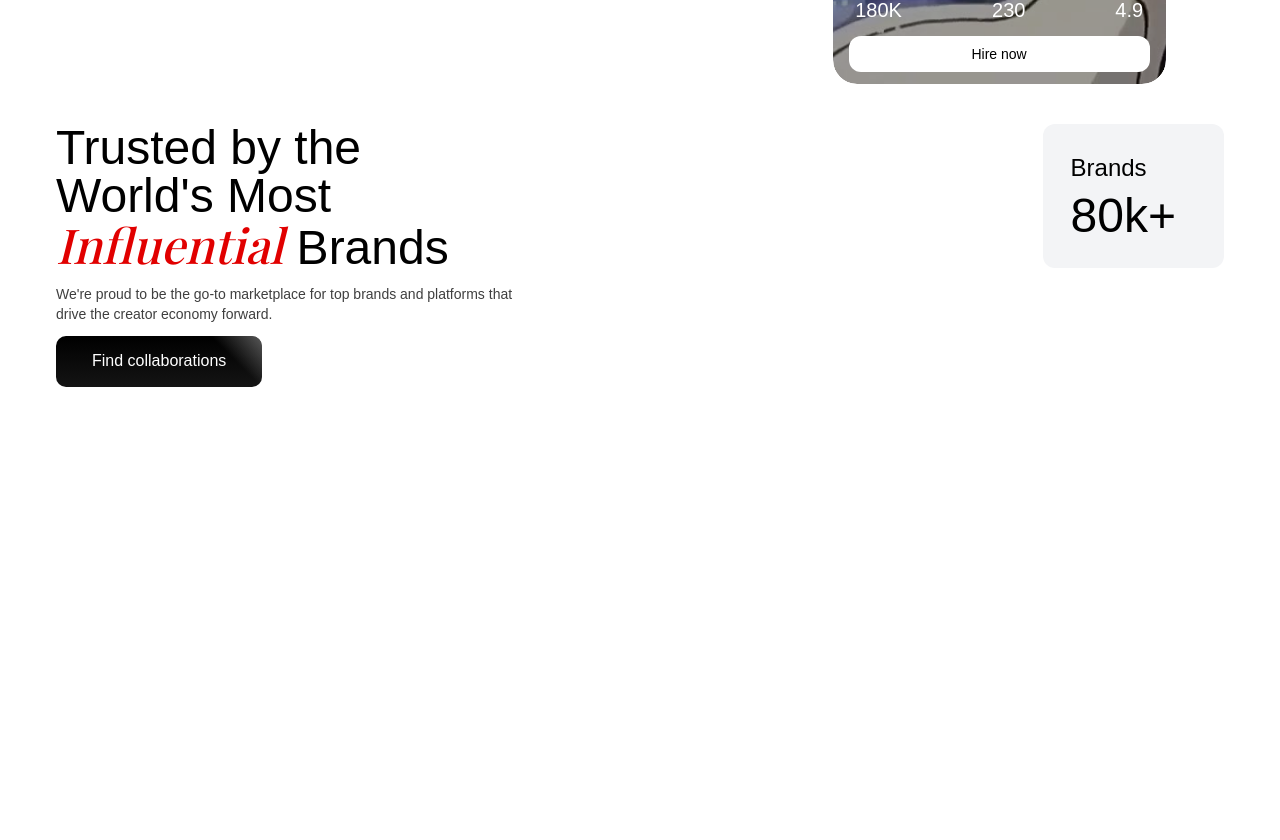
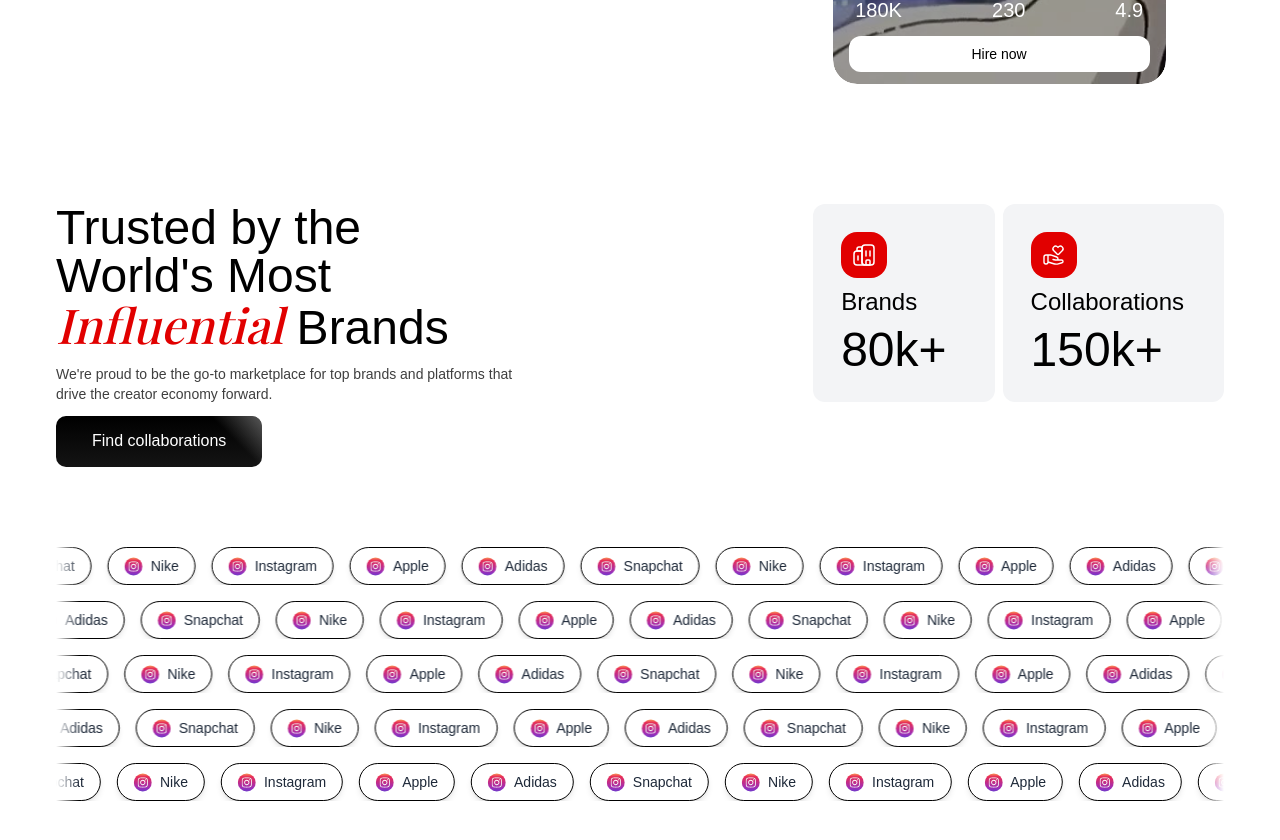
Before and after one commit to MuhammadKhizar89/CollabVerge-FYP, a Next.js app in the folder client/: page / in a window 1280 px wide. Shown: the part 640-1480 px from the top of the page. Before the commit the page ends 1035 px from the top, so only its background shows below. Built offline with nearby package versions, Linux system fonts and the light colour scheme; a web font is replaced by a local one.

Commit message:
Trusted Partners

```diff
--- a/client/src/app/page.tsx
+++ b/client/src/app/page.tsx
@@ -3,9 +3,9 @@
 
 export default function Home() {
   return (
-    <>
+    <div className="flex flex-col gap-20">
       <Hero />
       <TrustedPartners />
-    </>
+    </div>
   );
 }
--- /dev/null
+++ b/client/src/components/landingpage/BrandScoller.tsx
@@ -0,0 +1,52 @@
+"use client";
+import style from '@/styles/landing-page.module.css';
+import { InstagramIcon } from "@/icons";
+const brands = [
+  { name: "Snapchat", icon: "/images/hero-2.jpg" },
+  { name: "Nike", icon: "/images/hero-2.jpg" },
+  { name: "Instagram", icon: "/images/hero-2.jpg" },
+  { name: "Apple", icon: "/images/hero-2.jpg" },
+  { name: "Adidas", icon: "/images/hero-2.jpg" },
+];
+
+function ScrollingRow({ speed, reverse }: { speed: number; reverse?: boolean }) {
+  return (
+    <div
+      className="overflow-hidden whitespace-nowrap"
+      style={{
+        maskImage:
+          "linear-gradient(to right, transparent, black 2%, black 98%, transparent)",
+      }}
+    >
+      <div
+        className={`flex gap-4 ${style.animateScroll}`}
+        style={{
+          animationDuration: `${speed}s`,
+          animationDirection: reverse ? "reverse" : "normal",
+        }}
+      >
+        {[...brands,...brands,...brands, ...brands].map((b, i) => (
+          <div
+            key={i}
+            className="flex items-center gap-2 px-4 py-2 bg-white rounded-full shadow-md border shrink-0"
+          >
+            <InstagramIcon/>
+            <span className="text-sm font-medium text-gray-800">{b.name}</span>
+          </div>
+        ))}
+      </div>
+    </div>
+  );
+}
+
+export default function BrandScroller() {
+  return (
+    <div className="w-full flex flex-col gap-4 py-10">
+      <ScrollingRow speed={40} />
+      <ScrollingRow speed={55} reverse />
+      <ScrollingRow speed={50} />
+      <ScrollingRow speed={60} reverse />
+      <ScrollingRow speed={45} />
+    </div>
+  );
+}
--- a/client/src/components/landingpage/TrustedPartners.tsx
+++ b/client/src/components/landingpage/TrustedPartners.tsx
@@ -1,11 +1,12 @@
 import React from 'react'
+import BrandScroller from './BrandScoller'
 
 function TrustedPartners() {
   return (
-    <section className='flex flex-col'>
-      <div className='flex justify-between'>
+    <section className='flex flex-col gap-10 '>
+      <div className='flex flex-col lg:flex-row gap-5 justify-between'>
 
-        <div className='lg:w-[40%] flex flex-col gap-3'>
+        <div className='w-[80%] lg:w-[40%] flex flex-col gap-3'>
           <h4 className="text-6xl lg:text-5xl 2xl:text-6xl ">Trusted by the World&apos;s Most <span className="font-playfair italic text-primary">Influential</span> Brands</h4>
           <p className="text-[#3F3F3F] text-sm">We&apos;re proud to be the go-to marketplace for top brands and platforms that drive the creator economy forward.</p>
           <button className="self-start premiumButton">
@@ -13,9 +14,9 @@
           </button>
         </div>
 
-        <div className='flex gap-2 items-start'>
+        <div className='flex gap-2 justify-end  lg:items-start'>
           <div className='flex flex-col gap-2 bg-gray-100 rounded-xl p-7 pr-12 items-start'>
-            {/* <svg width="46" height="46" viewBox="0 0 46 46" fill="none" xmlns="http://www.w3.org/2000/svg">
+            <svg width="46" height="46" viewBox="0 0 46 46" fill="none" xmlns="http://www.w3.org/2000/svg">
               <rect width="46" height="46" rx="16" fill="#E10000" />
               <path d="M24 33H16C14 33 13 32 13 30V22C13 20 14 19 16 19H21V30C21 32 22 33 24 33Z" stroke="white" stroke-width="1.5" stroke-miterlimit="10" stroke-linecap="round" stroke-linejoin="round" />
               <path d="M21.11 15C21.03 15.3 21 15.63 21 16V19H16V17C16 15.9 16.9 15 18 15H21.11Z" stroke="white" stroke-width="1.5" stroke-miterlimit="10" stroke-linecap="round" stroke-linejoin="round" />
@@ -24,13 +25,22 @@
               <path d="M28 28H26C25.45 28 25 28.45 25 29V33H29V29C29 28.45 28.55 28 28 28Z" stroke="white" stroke-width="1.5" stroke-miterlimit="10" stroke-linecap="round" stroke-linejoin="round" />
               <path d="M17 24V28" stroke="white" stroke-width="1.5" stroke-miterlimit="10" stroke-linecap="round" stroke-linejoin="round" />
               <path d="M21 30V16C21 14 22 13 24 13H30C32 13 33 14 33 16V30C33 32 32 33 30 33H24C22 33 21 32 21 30Z" stroke="white" stroke-width="1.5" stroke-miterlimit="10" stroke-linecap="round" stroke-linejoin="round" />
-            </svg> */}
+            </svg>
             <p className='text-2xl'>Brands</p>
-              <p className='text-5xl'>80k+</p>
+            <p className='text-5xl'>80k+</p>
+          </div>
+          <div className='flex flex-col gap-2 bg-gray-100 rounded-xl p-7 pr-10 items-start'>
+            <svg width="46" height="46" viewBox="0 0 46 46" fill="none" xmlns="http://www.w3.org/2000/svg">
+              <rect width="46" height="46" rx="16" fill="#E10000" />
+              <path d="M17 23H15C13.8954 23 13 23.8954 13 25V30C13 31.1046 13.8954 32 15 32C16.1046 32 17 31.1046 17 30M17 23H19.6536C19.8828 23 20.1104 23.0394 20.3262 23.1165L25.6727 25.026C26.4687 25.3102 27 26.0642 27 26.9094V28M17 23V30M17 30L22.7164 31.7864C24.2062 32.2519 25.7996 32.2715 27.3004 31.8427L30.9664 30.7953C31.5782 30.6205 32 30.0613 32 29.4251C32 28.638 31.362 28 30.5749 28H24.698C24.5663 28 24.435 27.987 24.3058 27.9612L22 27.5M31.1864 18.8086C32.2712 17.7225 32.2712 15.9616 31.1864 14.8755C30.324 14.012 29.283 13.7477 28.2326 14.2608C27.8157 14.4645 27.2691 14.8755 27 15.4124C26.7309 14.8755 26.1843 14.4645 25.7674 14.2608C24.717 13.7477 23.676 14.012 22.8136 14.8755C21.7288 15.9616 21.7288 17.7225 22.8136 18.8086L26.2925 22.2916C26.6831 22.6827 27.3169 22.6827 27.7075 22.2916L31.1864 18.8086Z" stroke="white" stroke-width="1.4" stroke-linecap="round" stroke-linejoin="round" />
+            </svg>
+
+            <p className='text-2xl'>Collaborations</p>
+            <p className='text-5xl'>150k+</p>
           </div>
         </div>
-
       </div>
+      <BrandScroller />
     </section>
   )
 }
--- a/client/src/styles/landing-page.module.css
+++ b/client/src/styles/landing-page.module.css
@@ -10,3 +10,19 @@
 .animateFloat {
   animation: float 5s ease-in-out infinite;
 }
+
+@keyframes scroll {
+  0% {
+    transform: translateX(0);
+  }
+  100% {
+    transform: translateX(-50%);
+  }
+}
+
+.animateScroll {
+  animation-name: scroll;
+  animation-timing-function: linear;
+  animation-iteration-count: infinite;
+  will-change: transform;
+}
```
